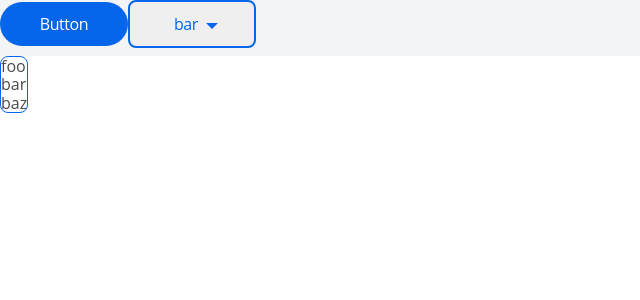
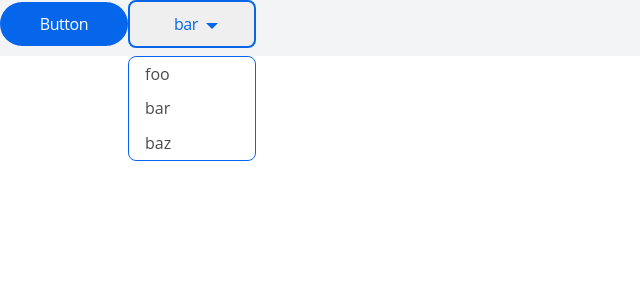
Before and after one commit to rr235/money-exchange-client, a React app: page / in a window 1280 px wide. Both pictures are taken after a click on the button "bar". Shown: the top 300 px of the page, without its empty margins (0-640 px from the left). Built offline with nearby package versions, Linux system fonts and the light colour scheme.

Commit message:
style: added styles for dropdown

```diff
--- a/src/components/atoms/dropdown/Dropdown.tsx
+++ b/src/components/atoms/dropdown/Dropdown.tsx
@@ -32,6 +32,7 @@ const DropdownListItem = ({ value, text, selected, onClick }: Option) => {
       aria-selected={selected}
       key={value}
       onClick={onClickHandler}
+      className={styles.option}
     >
       {text}
     </li>
@@ -47,6 +48,7 @@ const Dropdown = ({ options, onSelect, className }: props) => {
   const buttonClassName = classNames(styles.button, className);
 
   const onOptionSelectHandler = ({ text, value }: Option) => {
+    setShowOptions(false);
     onSelect({ text, value });
   };
 
@@ -56,7 +58,7 @@ const Dropdown = ({ options, onSelect, className }: props) => {
   };
 
   return (
-    <>
+    <div className={styles.dropdown}>
       <button
         type="button"
         aria-haspopup="listbox"
@@ -76,7 +78,7 @@ const Dropdown = ({ options, onSelect, className }: props) => {
           />
         ))}
       </ul>
-    </>
+    </div>
   );
 };
 
--- a/src/components/atoms/dropdown/dropdown.styles.scss
+++ b/src/components/atoms/dropdown/dropdown.styles.scss
@@ -1,9 +1,18 @@
 
 $primary-color: #0666eb;
+$min-width: 8rem;
+$hover-color: #f3f4f5;
+$button-radius: 0.5rem;
+$option-radius: 0.5rem;
+
+.dropdown {
+  display: inline-block;
+  position: relative;
+}
 
 .button {
   border: 2px solid $primary-color;
-  border-radius: 0.5rem;
+  border-radius: $button-radius;
   color: $primary-color;
   cursor: pointer;
   display: inline-block;
@@ -11,7 +20,7 @@ $primary-color: #0666eb;
   letter-spacing: -0.025em;
   line-height: 1.5rem;
   margin-bottom: 0.5rem;
-  min-width: 8rem;
+  min-width: $min-width;
   padding: 0.625rem 1.5rem;
   transition: all 0.2s ease 0s;
 
@@ -31,13 +40,35 @@ $primary-color: #0666eb;
 .options {
   background-color: #fff;
   border: 1px solid $primary-color;
-  border-radius: 0.5rem;
+  border-radius: $option-radius;
   display: none;
+  list-style: none;
   margin: 0;
+  min-width: $min-width;
   padding: 0;
   position: absolute;
 
+
+
+  .option {
+    cursor: pointer;
+    padding: 0.5rem 1rem;
+
+    &:hover {
+      background-color: $hover-color
+    }
+
+    &:first-child {
+      border-radius: $option-radius $option-radius 0 0;
+    }
+
+    &:last-child {
+      border-radius:  0 0 $option-radius $option-radius;
+    }
+  }
+
   &.show {
-    display: block;
+    display: flex;
+    flex-direction: column;
   }
 }
```
